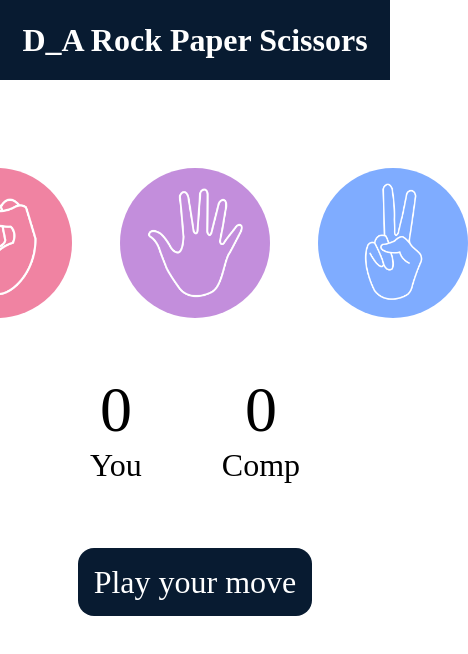
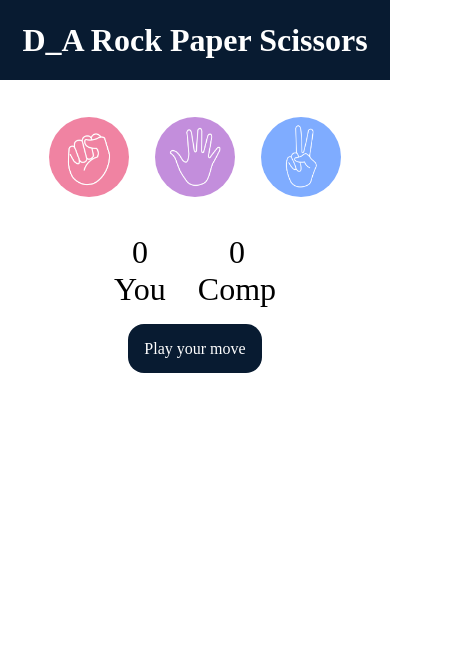
Before and after one commit to DaniyalAhmedOffical/ROCK_PAPER_SCISSOR_JS_APP, a plain HTML site: page index.html in a window 390 px wide. Shown: the whole page, 468 px wide, since content can reach past the window. Drawn offline with Linux system fonts and the light colour scheme.

Commit message:
Update style.css

```diff
--- a/style.css
+++ b/style.css
@@ -3,6 +3,7 @@
     margin: 0;
     padding: 0;
     text-align: center;
+    box-sizing: border-box; /* Ensure padding and borders are included in element's total width and height */
 }
 
 /* Styling for the main heading */
@@ -11,6 +12,7 @@ h1 {
     color: #fff; /* White text */
     height: 5rem; /* Height of the heading */
     line-height: 5rem; /* Vertical alignment */
+    margin-bottom: 2rem; /* Space below the heading */
 }
 
 /* Styling for choice buttons */
@@ -43,7 +45,8 @@ img {
     justify-content: center;
     align-items: center;
     gap: 3rem; /* Space between choice buttons */
-    margin-top: 5rem; /* Space above choices */
+    flex-wrap: wrap; /* Allow wrapping of items */
+    margin: 0 1rem; /* Margin on the sides */
 }
 
 /* Styling for the score-board container */
@@ -53,7 +56,8 @@ img {
     align-items: center;
     font-size: 2rem; /* Font size for score labels */
     margin-top: 3rem; /* Space above score board */
-    gap: 5rem; /* Space between user and computer scores */
+    gap: 2rem; /* Space between user and computer scores */
+    flex-wrap: wrap; /* Allow wrapping of items */
 }
 
 /* Styling for user and computer scores */
@@ -76,3 +80,59 @@ img {
     padding: 1rem; /* Padding inside the message */
     border-radius: 1rem; /* Rounded corners */
 }
+
+/* Media queries for responsive design */
+@media (max-width: 768px) {
+    /* Adjust choice buttons for smaller screens */
+    .choice {
+        height: 120px;
+        width: 120px;
+    }
+    img {
+        height: 110px;
+        width: 110px;
+    }
+
+    /* Adjust the gap between choice buttons */
+    .choices {
+        gap: 1rem;
+    }
+
+    /* Adjust font size for scores and message */
+    #user-score,
+    #comp-score {
+        font-size: 3rem;
+    }
+    #msg {
+        font-size: 1.5rem;
+    }
+
+    /* Adjust the margin above score board and message container */
+    .score-board {
+        margin-top: 2rem;
+    }
+    .msg-container {
+        margin-top: 2rem;
+    }
+}
+
+@media (max-width: 480px) {
+    /* Further adjust choice buttons for very small screens */
+    .choice {
+        height: 90px;
+        width: 90px;
+    }
+    img {
+        height: 80px;
+        width: 80px;
+    }
+
+    /* Adjust font size for scores and message */
+    #user-score,
+    #comp-score {
+        font-size: 2rem;
+    }
+    #msg {
+        font-size: 1rem;
+    }
+}
```
